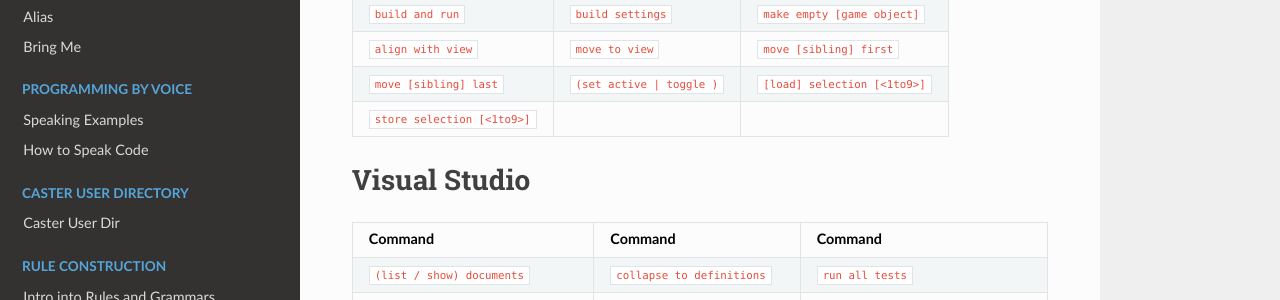
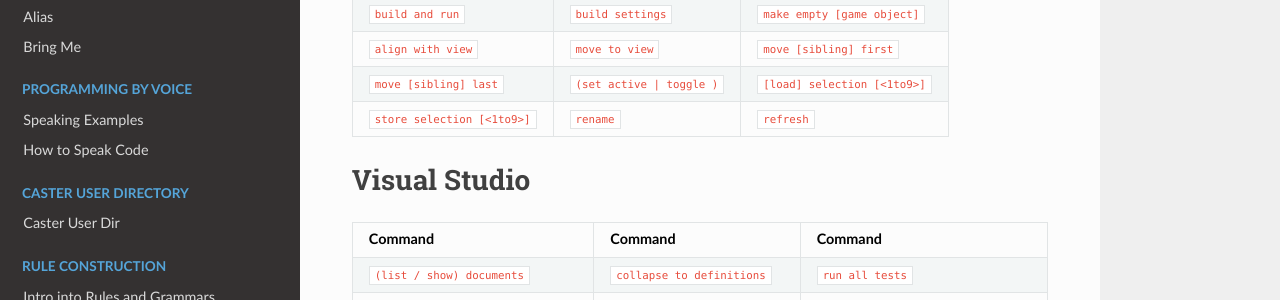
Before and after one commit to dictation-toolbox/Caster, an MkDocs documentation site: the page built from docs/readthedocs/Caster_Commands/Application_Commands_Quick_Reference.md, in a window 1280 px wide and 900 px high, scrolled down 19113 px. Shown: the part 147-447 px from the top of the window. Built offline with MkDocs 1.6.1, drawn with Linux system fonts in a browser that asks for light colours; nearby versions of some CDN libraries; comment, search, counter and statistics services are not loaded.

Commit message:
added rename and refresh to the documentation

```diff
--- a/docs/readthedocs/Caster_Commands/Application_Commands_Quick_Reference.md
+++ b/docs/readthedocs/Caster_Commands/Application_Commands_Quick_Reference.md
@@ -601,7 +601,7 @@ Same Commands as [Git Bash](#git-bash)
 | `build and run`            | `build settings`               | `make empty [game object]`     |
 | `align with view`          | `move to view`                 | `move [sibling] first`         |
 | `move [sibling] last`      | `(set active | toggle )`       | `[load] selection [<1to9>]`    |
-| `store selection [<1to9>]` |                                |                                |
+| `store selection [<1to9>]` | `rename`                       | `refresh`                      |
 
 
 # Visual Studio
```
